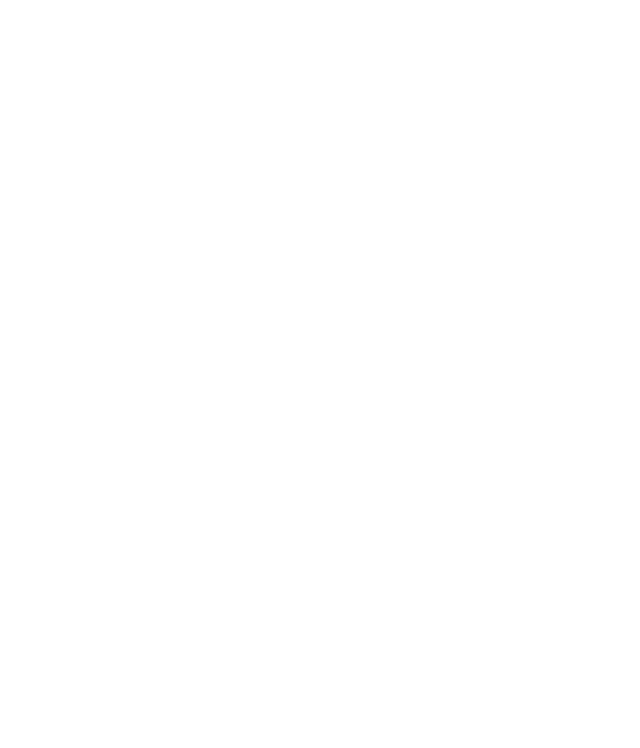
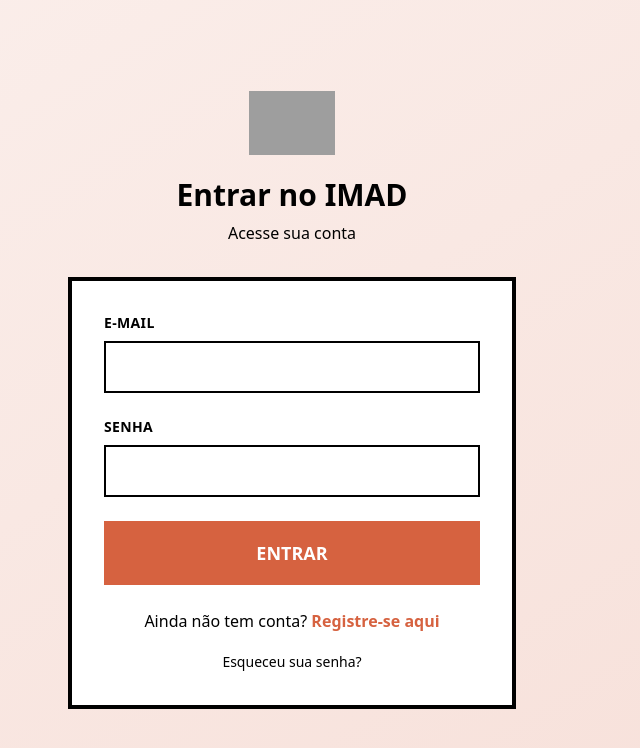
Before and after one commit to chidekina/imad-ceara, a React (Vite) app: page /login in a window 1280 px wide. Before the commit this address had no page. Shown: the top 748 px of the page, without its empty margins (348-988 px from the left). Built offline with nearby package versions, Linux system fonts and the light colour scheme; grey boxes are pictures that could not be loaded.

Commit message:
feat(register && login page): add register overlay and login page

```diff
--- a/src/Paths/index.jsx
+++ b/src/Paths/index.jsx
@@ -1,6 +1,7 @@
 import { BrowserRouter, Route, Routes } from "react-router-dom";
 import SiteLayout from "../SiteLayout";
 import HomePage from "../pages/HomePage";
+import LoginPage from "../pages/LoginPage";
 
 const Paths = () => {
     return (
@@ -9,6 +10,7 @@
                 <Route path="/" element={<SiteLayout />}>
                     <Route index element={<HomePage />} />
                 </Route>
+                <Route path="/login" element={<LoginPage />} />
             </Routes>
         </BrowserRouter>
     );
--- a/src/components/Hero/index.jsx
+++ b/src/components/Hero/index.jsx
@@ -2,7 +2,7 @@
 
 import bgImagem from "/images/enhanced_Modern_minimalist_living_room_with_dark_brown_wood.png"
 
-const Hero = ({ scrollToSection }) => {
+const Hero = ({ scrollToSection, openRegistrationModal }) => {
   return (
     <section style={{
       position: 'relative',
@@ -35,14 +35,14 @@
         </div>
 
         <button
-          onClick={() => scrollToSection('cadastro')}
+          onClick={openRegistrationModal}
           className="bg-black text-white px-12 py-4 text-xl font-semibold hover:bg-gray-800 transition rounded-lg hover:scale-110 cursor-pointer"
         >
           Registrar
         </button>
         <div className="mt-8 text-white">
           <p className="text-2lg md:text-3xl font-family-title">Instituto do Movimento</p>
-          <p className="text-2lg md:text-3xl font-family-title">da Arquitetura e do Design</p>
+          <p className="text-2lg md:text-3xl font-family-title">da Arquitetura e Design</p>
         </div>
       </div>
     </section>
--- /dev/null
+++ b/src/components/Modal/index.jsx
@@ -0,0 +1,35 @@
+import { X } from 'lucide-react';
+
+const Modal = ({ isOpen, onClose, children, title }) => {
+  if (!isOpen) return null;
+
+  const handleBackdropClick = (e) => {
+    if (e.target === e.currentTarget) {
+      onClose();
+    }
+  };
+
+  return (
+    <div
+      className="fixed inset-0 bg-black/20 backdrop-blur-sm z-50 flex items-center justify-center p-4"
+      onClick={handleBackdropClick}
+    >
+      <div className="bg-white max-w-2xl w-full max-h-[90vh] overflow-y-auto relative">
+        <div className="sticky top-0 bg-white border-b-4 border-gray-900 p-4 flex items-center justify-between">
+          <h2 className="text-2xl font-bold text-gray-900 font-title">{title}</h2>
+          <button
+            onClick={onClose}
+            className="p-2 hover:bg-gray-100 transition"
+          >
+            <X className="w-6 h-6" />
+          </button>
+        </div>
+        <div className="p-0">
+          {children}
+        </div>
+      </div>
+    </div>
+  );
+};
+
+export default Modal;
--- a/src/components/NavMenu/index.jsx
+++ b/src/components/NavMenu/index.jsx
@@ -1,10 +1,29 @@
+import { Link } from 'react-router-dom';
+
 const NavMenu = ({ list, onclick }) => {
     return (
         <nav className="hidden md:flex items-center space-x-8">
             {
-                list.map(item => (
-                    <button onClick={() => onclick(item.section)} className="text-gray-800 hover:text-institutional transition font-family-body cursor-pointer font-semibold">{item.name}</button>
-                ))}
+                list.map((item, index) => (
+                    item.isRoute ? (
+                        <Link
+                            key={index}
+                            to={`/${item.section}`}
+                            className="bg-black text-white px-6 py-3 hover:bg-gray-800 transition rounded-lg font-semibold"
+                        >
+                            {item.name}
+                        </Link>
+                    ) : (
+                        <button
+                            key={index}
+                            onClick={() => onclick(item.section)}
+                            className="text-gray-800 hover:text-institutional transition font-family-body cursor-pointer font-semibold"
+                        >
+                            {item.name}
+                        </button>
+                    )
+                ))
+            }
         </nav>
     );
 }
--- a/src/components/Pillars/index.jsx
+++ b/src/components/PillarsSection/index.jsx
@@ -1,24 +1,7 @@
-const Pillars = () => {
-  const pillars = [
-    {
-      logo: '/logo/logo-blue.svg',
-      title: 'Educacional',
-      subtitle: 'Elevamos sua Arquitetura',
-      description: 'Capacitamos seu escritório em gestão, posicionamento e estrutura empresarial para transformar e desenvolver seu negócio.'
-    },
-    {
-      logo: '/logo/logo-orange.svg',
-      title: 'Institucional',
-      subtitle: 'Presença Digital que Impacta',
-      description: 'Fortalecemos sua presença nas redes sociais com estratégias, mentorias e apoio institucional.'
-    },
-    {
-      logo: '/logo/logo-green.svg',
-      title: 'Cultural',
-      subtitle: 'Design para Viver e Inspirar',
-      description: 'Promovemos experiências culturais através de viagens e imersões que ampliam seu repertório estético.'
-    }
-  ];
+import { pillars } from "../../db/pillarsList"
+
+const PillarsSection = () => {
+
 
   return (
     <section id="pilares" className="py-16 px-4 bg-gray-50">
@@ -44,4 +27,4 @@
   );
 };
 
-export default Pillars;
+export default PillarsSection;
--- a/src/components/Registration/index.jsx
+++ b/src/components/Registration/index.jsx
@@ -35,14 +35,12 @@
   };
 
   return (
-    <section id="cadastro" className="py-16 px-4 bg-gradient-to-br from-institutional/10 to-institutional/20">
-      <div className="container mx-auto max-w-2xl">
-        <h2 className="text-3xl md:text-4xl font-bold mb-4 text-center text-gray-900 font-title">
-          Faça parte do IMAD
-        </h2>
+    <div className="p-8">
+      <div className="text-center mb-8">
         <p className="text-center text-gray-700 mb-8 text-lg font-body">
           Seja um associado deste movimento
         </p>
+      </div>
 
       {submitted ? (
         <div className="bg-green-50 border-4 border-green-500 p-8 text-center">
@@ -51,7 +49,7 @@
           <p className="text-gray-700">Em breve entraremos em contato.</p>
         </div>
       ) : (
-          <div className="bg-white p-8 border-4 border-gray-900">
+        <div>
           <h3 className="text-2xl font-bold mb-6 text-center text-gray-900 font-subtitle">PREENCHA SEUS DADOS</h3>
 
           <form onSubmit={handleSubmit} className="space-y-6">
@@ -126,7 +124,6 @@
         </div>
       )}
     </div>
-    </section>
   );
 };
 
--- a/src/db/navItems.js
+++ b/src/db/navItems.js
@@ -8,7 +8,8 @@
         section: "pilares"
     },
     {
-        name: "Registrar",
-        section: "cadastro"
+        name: "Login",
+        section: "login",
+        isRoute: true
     },
 ]
--- /dev/null
+++ b/src/db/pillarsList.js
@@ -0,0 +1,20 @@
+export const pillars = [
+    {
+      logo: '/logo/logo-blue.svg',
+      title: 'Educacional',
+      subtitle: 'Elevamos sua Arquitetura',
+      description: 'Capacitamos seu escritório em gestão, posicionamento e estrutura empresarial para transformar e desenvolver seu negócio.'
+    },
+    {
+      logo: '/logo/logo-orange.svg',
+      title: 'Institucional',
+      subtitle: 'Presença Digital que Impacta',
+      description: 'Fortalecemos sua presença nas redes sociais com estratégias, mentorias e apoio institucional.'
+    },
+    {
+      logo: '/logo/logo-green.svg',
+      title: 'Cultural',
+      subtitle: 'Design para Viver e Inspirar',
+      description: 'Promovemos experiências culturais através de viagens e imersões que ampliam seu repertório estético.'
+    }
+  ];
--- /dev/null
+++ b/src/pages/LoginPage/index.jsx
@@ -0,0 +1,92 @@
+import { useState } from 'react';
+import { Link } from 'react-router-dom';
+
+const LoginPage = () => {
+  const [formData, setFormData] = useState({
+    email: '',
+    password: ''
+  });
+
+  const handleSubmit = (e) => {
+    e.preventDefault();
+    console.log('Dados do login:', formData);
+    // Aqui você implementaria a lógica de autenticação
+  };
+
+  const handleChange = (e) => {
+    setFormData({
+      ...formData,
+      [e.target.name]: e.target.value
+    });
+  };
+
+  return (
+    <div className="min-h-screen bg-gradient-to-br from-institutional/10 to-institutional/20 flex items-center justify-center px-4">
+      <div className="max-w-md w-full">
+        <div className="text-center mb-8">
+          <Link to="/" className="inline-block">
+            <img src="/logo/logo-main.svg" alt="IMAD" className="h-16 mx-auto mb-4" />
+          </Link>
+          <h1 className="text-3xl font-bold text-gray-900 font-title">Entrar no IMAD</h1>
+          <p className="text-gray-600 mt-2 font-body">Acesse sua conta</p>
+        </div>
+
+        <div className="bg-white p-8 border-4 border-gray-900">
+          <form onSubmit={handleSubmit} className="space-y-6">
+            <div>
+              <label className="block text-gray-900 font-semibold mb-2 text-sm uppercase tracking-wide">
+                E-mail
+              </label>
+              <input
+                type="email"
+                name="email"
+                value={formData.email}
+                onChange={handleChange}
+                className="w-full px-4 py-3 border-2 border-gray-300 focus:outline-none focus:border-institutional transition"
+                required
+              />
+            </div>
+
+            <div>
+              <label className="block text-gray-900 font-semibold mb-2 text-sm uppercase tracking-wide">
+                Senha
+              </label>
+              <input
+                type="password"
+                name="password"
+                value={formData.password}
+                onChange={handleChange}
+                className="w-full px-4 py-3 border-2 border-gray-300 focus:outline-none focus:border-institutional transition"
+                required
+              />
+            </div>
+
+            <button
+              type="submit"
+              className="w-full bg-institutional text-white py-4 font-semibold text-lg hover:bg-institutional/90 transition border-2 border-institutional hover:border-institutional/90"
+            >
+              ENTRAR
+            </button>
+          </form>
+
+          <div className="mt-6 text-center">
+            <p className="text-gray-600 font-body">
+              Ainda não tem conta?{' '}
+              <Link to="/" className="text-institutional font-semibold hover:underline">
+                Registre-se aqui
+              </Link>
+            </p>
+          </div>
+
+          <div className="mt-4 text-center">
+            <a href="#" className="text-sm text-gray-500 hover:text-institutional">
+              Esqueceu sua senha?
+            </a>
+          </div>
+        </div>
+      </div>
+    </div>
+  );
+};
+
+export default LoginPage;
```
Also changed, not shown: src/components/Header/index.jsx (+8 -4 lines), src/pages/HomePage/index.jsx (+42 -4 lines). Lines whose indentation alone changed are shown as unchanged.
